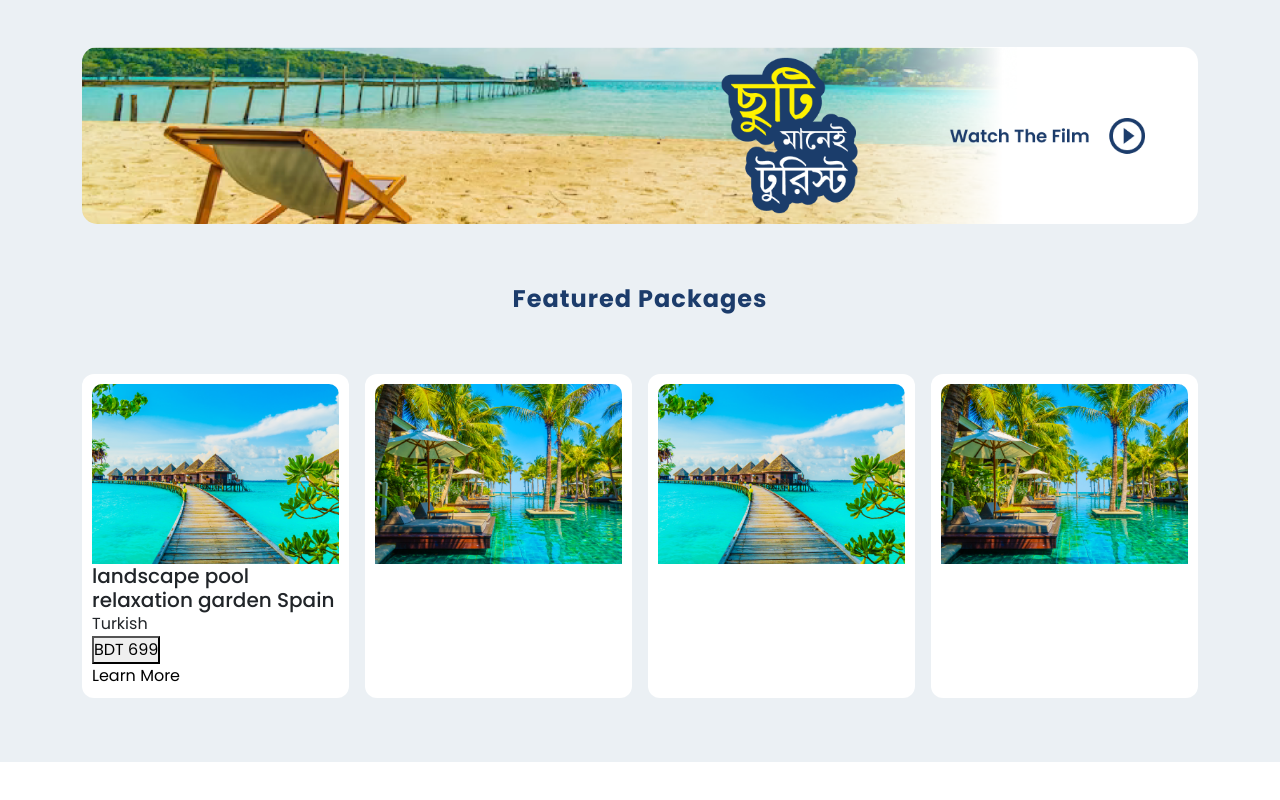
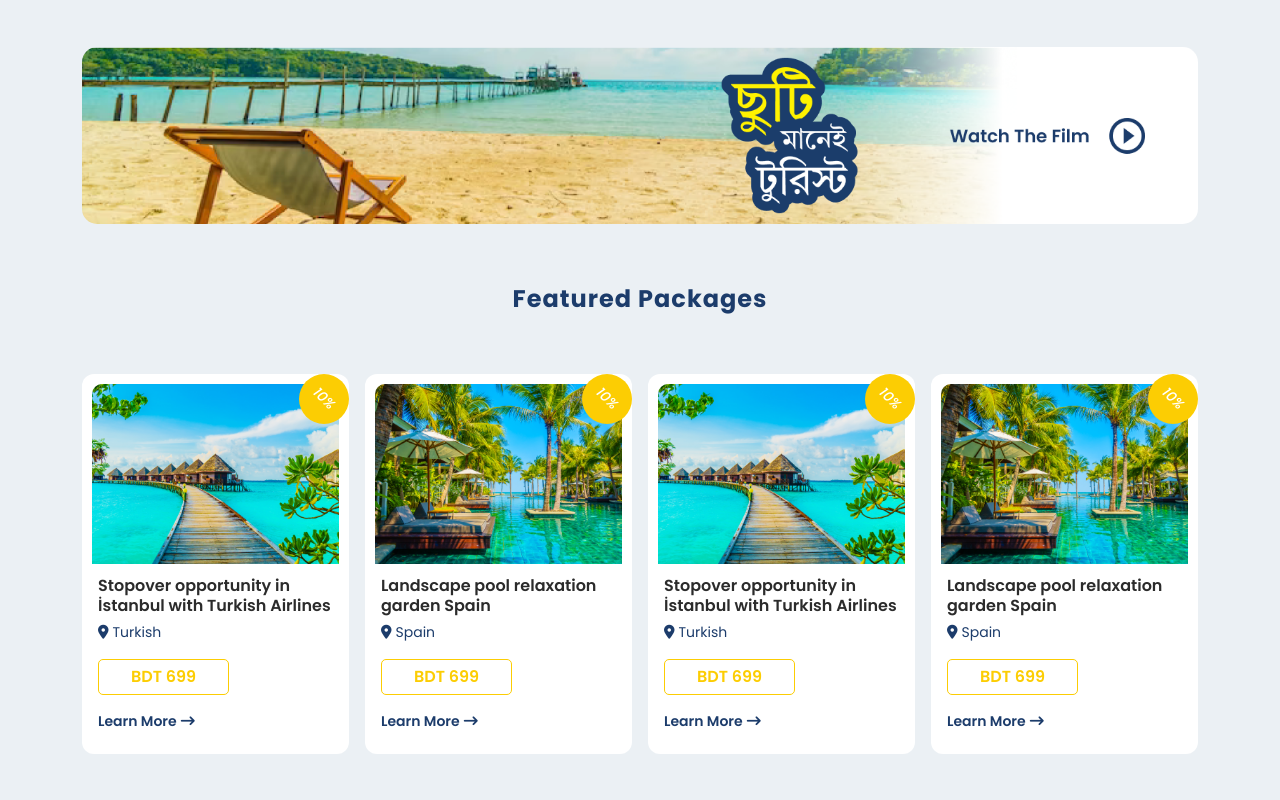
Before and after one commit to sazzadhossainapple/toureest, a plain HTML site: page index.html in a window 1280 px wide. Shown: the part 667-1467 px from the top of the page. Before the commit the page ends 1429 px from the top, so only its background shows below. Drawn offline with nearby package versions, Linux system fonts and the light colour scheme.

Commit message:
gird card added

```diff
--- a/css/style.css
+++ b/css/style.css
@@ -300,6 +300,57 @@ a {
     border-top-right-radius: 10px;
 }
 
+.card-content {
+    padding: 12px 6px;
+}
+
+.card-title {
+    font-size: 16px;
+    font-weight: 600;
+    line-height: 20px;
+    color: #2b2b2b;
+}
+.card-text {
+    color: #1c3c6b;
+    font-size: 14px;
+    margin-top: 6px;
+}
+
+.card-btn {
+    border: 1px solid var(--secondary-color);
+    background-color: transparent;
+    border-radius: 5px;
+    padding: 5px 32px;
+    color: var(--secondary-color);
+    font-weight: 600;
+}
+
+.learn-more {
+    color: var(--primary-color);
+    font-weight: 600;
+    font-size: 14px;
+}
+.circle {
+    width: 50px;
+    height: 50px;
+    background-color: var(--secondary-color);
+    color: #ffffff;
+    border-radius: 50%;
+    position: absolute;
+    top: 25px;
+    right: -25px;
+    transform: translate(-50%, -50%);
+    display: flex;
+    align-items: center;
+    justify-content: center;
+}
+.circle span {
+    font-size: 14px;
+    font-weight: 500;
+    font-style: italic;
+    transform: rotate(45deg);
+}
+
 /* home page css end */
 
 /* ====== tablet device ====== */
--- a/index.html
+++ b/index.html
@@ -246,44 +246,138 @@
                 <h4 class="title text-center">Featured Packages</h4>
 
                 <div class="grid-container">
-                    <div class="grid-card">
+                    <div class="grid-card position-relative">
                         <div class="card-imags">
                             <img
                                 src="./assets/image/card/card-img1.png"
                                 alt="card-img"
                             />
                         </div>
+                        <div class="circle">
+                            <span>10%</span>
+                        </div>
+
                         <div class="card-content">
-                            <h5>landscape pool relaxation garden Spain</h5>
-                            <p>Turkish</p>
-                            <button>BDT 699</button>
-                        </div>
-                        <div>
-                            <a href="">Learn More</a>
+                            <h5 class="card-title">
+                                Stopover opportunity in İstanbul with Turkish
+                                Airlines
+                            </h5>
+                            <p
+                                class="card-text d-flex align-items-center gap-1"
+                            >
+                                <i class="fa-solid fa-location-dot"></i>Turkish
+                            </p>
+                            <div class="my-3">
+                                <button class="card-btn">BDT 699</button>
+                            </div>
+                            <div class="mt-2">
+                                <a
+                                    href=""
+                                    class="learn-more d-flex align-items-center gap-1"
+                                    >Learn More
+                                    <i class="fa-solid fa-arrow-right-long"></i
+                                ></a>
+                            </div>
                         </div>
                     </div>
-                    <div class="grid-card">
+                    <div class="grid-card position-relative">
                         <div class="card-imags">
                             <img
                                 src="./assets/image/card/card-img2.png"
                                 alt="card-img"
                             />
                         </div>
+                        <div class="circle">
+                            <span>10%</span>
+                        </div>
+
+                        <div class="card-content">
+                            <h5 class="card-title">
+                                Landscape pool relaxation garden Spain
+                            </h5>
+                            <p
+                                class="card-text d-flex align-items-center gap-1"
+                            >
+                                <i class="fa-solid fa-location-dot"></i>Spain
+                            </p>
+                            <div class="my-3">
+                                <button class="card-btn">BDT 699</button>
+                            </div>
+                            <div class="mt-2">
+                                <a
+                                    href=""
+                                    class="learn-more d-flex align-items-center gap-1"
+                                    >Learn More
+                                    <i class="fa-solid fa-arrow-right-long"></i
+                                ></a>
+                            </div>
+                        </div>
                     </div>
-                    <div class="grid-card">
+                    <div class="grid-card position-relative">
                         <div class="card-imags">
                             <img
                                 src="./assets/image/card/card-img1.png"
                                 alt="card-img"
                             />
                         </div>
+                        <div class="circle">
+                            <span>10%</span>
+                        </div>
+
+                        <div class="card-content">
+                            <h5 class="card-title">
+                                Stopover opportunity in İstanbul with Turkish
+                                Airlines
+                            </h5>
+                            <p
+                                class="card-text d-flex align-items-center gap-1"
+                            >
+                                <i class="fa-solid fa-location-dot"></i>Turkish
+                            </p>
+                            <div class="my-3">
+                                <button class="card-btn">BDT 699</button>
+                            </div>
+                            <div class="mt-2">
+                                <a
+                                    href=""
+                                    class="learn-more d-flex align-items-center gap-1"
+                                    >Learn More
+                                    <i class="fa-solid fa-arrow-right-long"></i
+                                ></a>
+                            </div>
+                        </div>
                     </div>
-                    <div class="grid-card">
+                    <div class="grid-card position-relative">
                         <div class="card-imags">
                             <img
                                 src="./assets/image/card/card-img2.png"
                                 alt="card-img"
                             />
+                        </div>
+                        <div class="circle">
+                            <span>10%</span>
+                        </div>
+
+                        <div class="card-content">
+                            <h5 class="card-title">
+                                Landscape pool relaxation garden Spain
+                            </h5>
+                            <p
+                                class="card-text d-flex align-items-center gap-1"
+                            >
+                                <i class="fa-solid fa-location-dot"></i>Spain
+                            </p>
+                            <div class="my-3">
+                                <button class="card-btn">BDT 699</button>
+                            </div>
+                            <div class="mt-2">
+                                <a
+                                    href=""
+                                    class="learn-more d-flex align-items-center gap-1"
+                                    >Learn More
+                                    <i class="fa-solid fa-arrow-right-long"></i
+                                ></a>
+                            </div>
                         </div>
                     </div>
                 </div>
```
